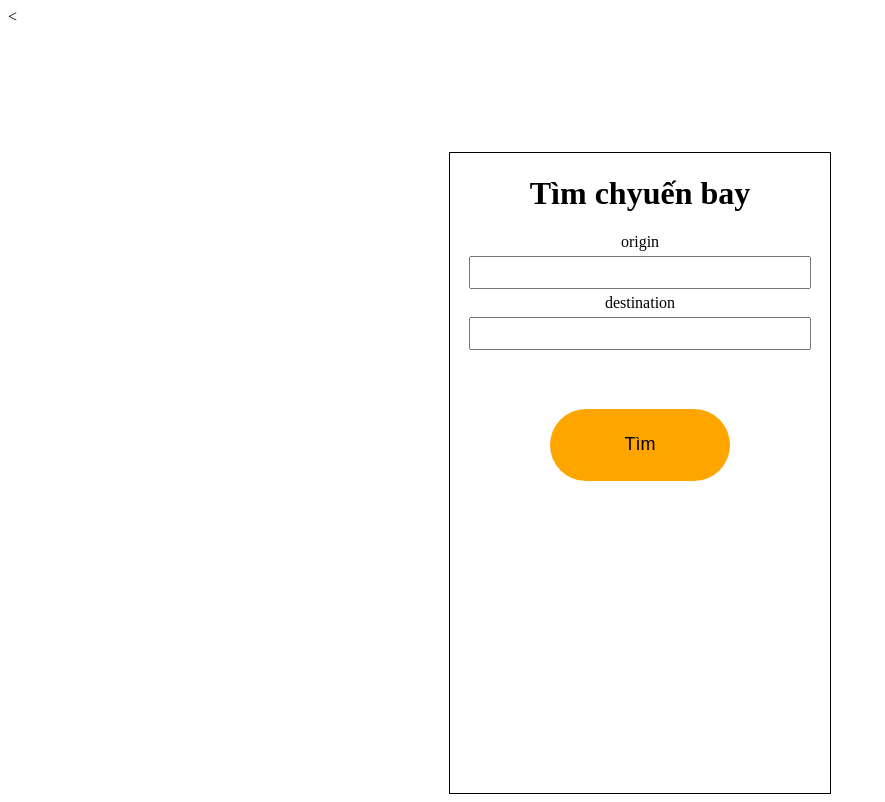
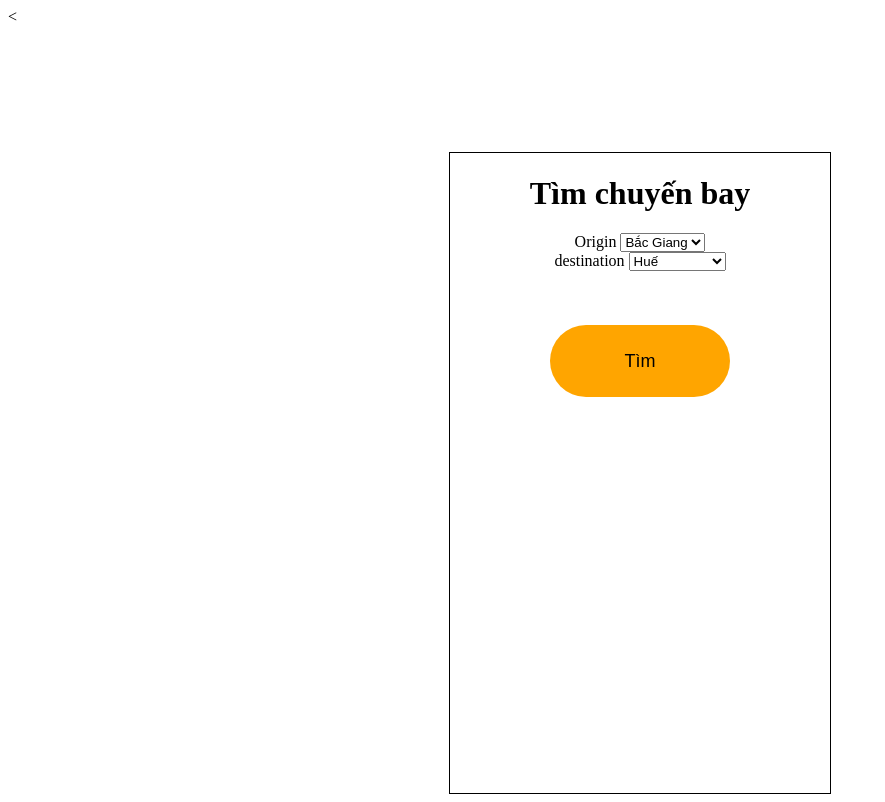
Before and after one commit to Hmkien/Baithuchanhweb, a PHP site: page / in a window 1280 px wide. Shown: the whole page, without its empty margins (0-885 px from the left). Run offline with PHP 8.4, Linux system fonts and the light colour scheme.

Commit message:
slide 70

```diff
--- a/PHP/index.php
+++ b/PHP/index.php
@@ -48,11 +48,19 @@
 <body>
 <<div class="container">
     <form action="index.php" method="post">
-        <h1 style="text-align: center;">Tìm chyuến bay</h1>
-        <label>origin</label><br>
-        <input class="info" type="text" name="origin" required ><br>
-        <label>destination</label><br>
-        <input class="info" type="text" name="destination" required ><br>
+        <h1 style="text-align: center;">Tìm chuyến bay</h1>
+
+      Origin <select name="origin">
+        <option value="Bắc Giang">Bắc Giang</option>
+        <option value="Hà Nội">Hà Nội </option>
+       </select><br>
+
+       destination <select name="destination">
+            <option value="Huế">Huế</option>
+            <option value="Ba vì">Ba Vì</option>
+            <option value="Hồ Chí Minh">Hồ Chí Minh</option>
+            <option value="Thanh Hóa">Thanh Hóa</option>
+        </select><br>
 
         <input type="submit" name="submit" value="Tìm"><br>
 
```
